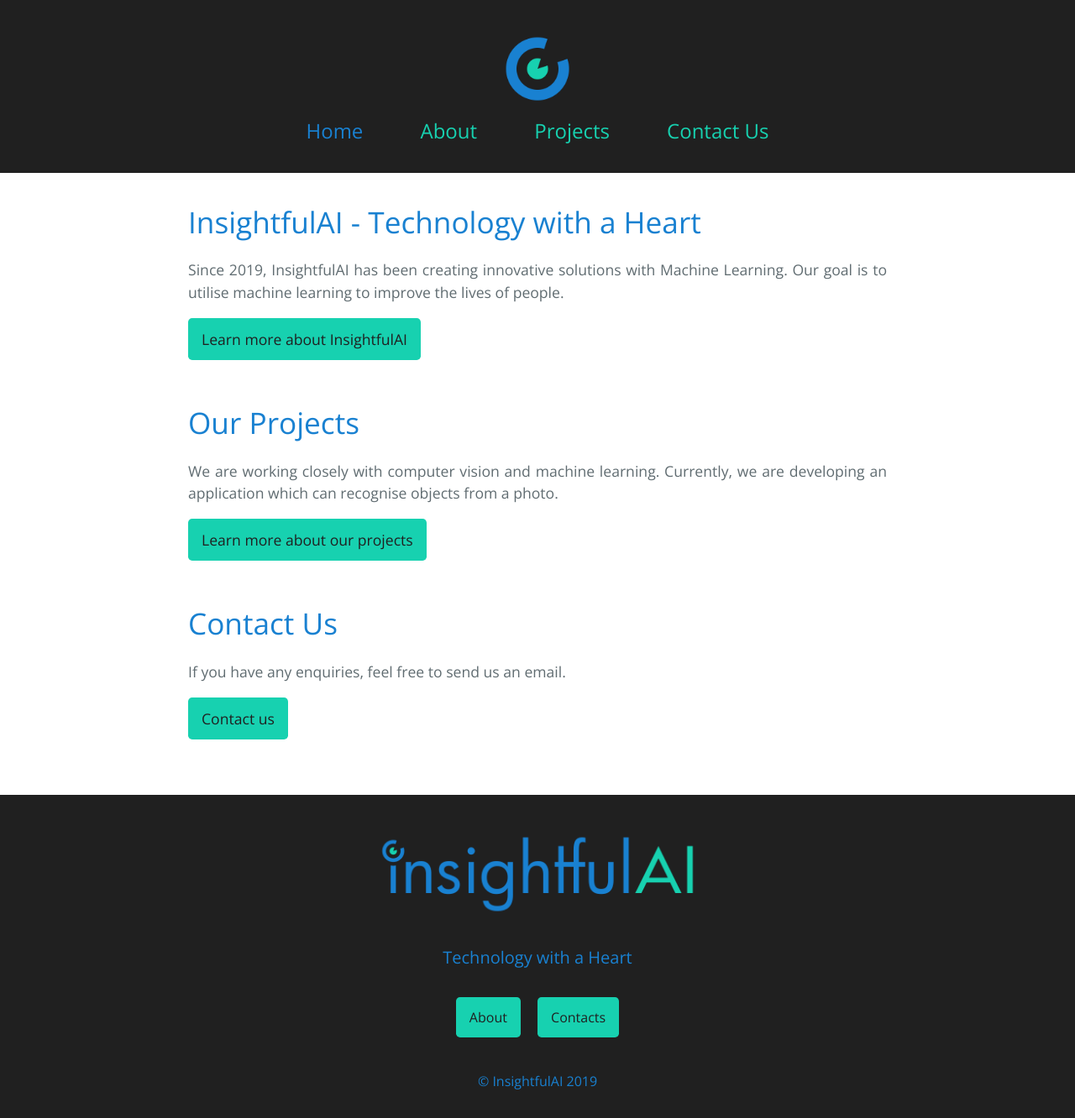
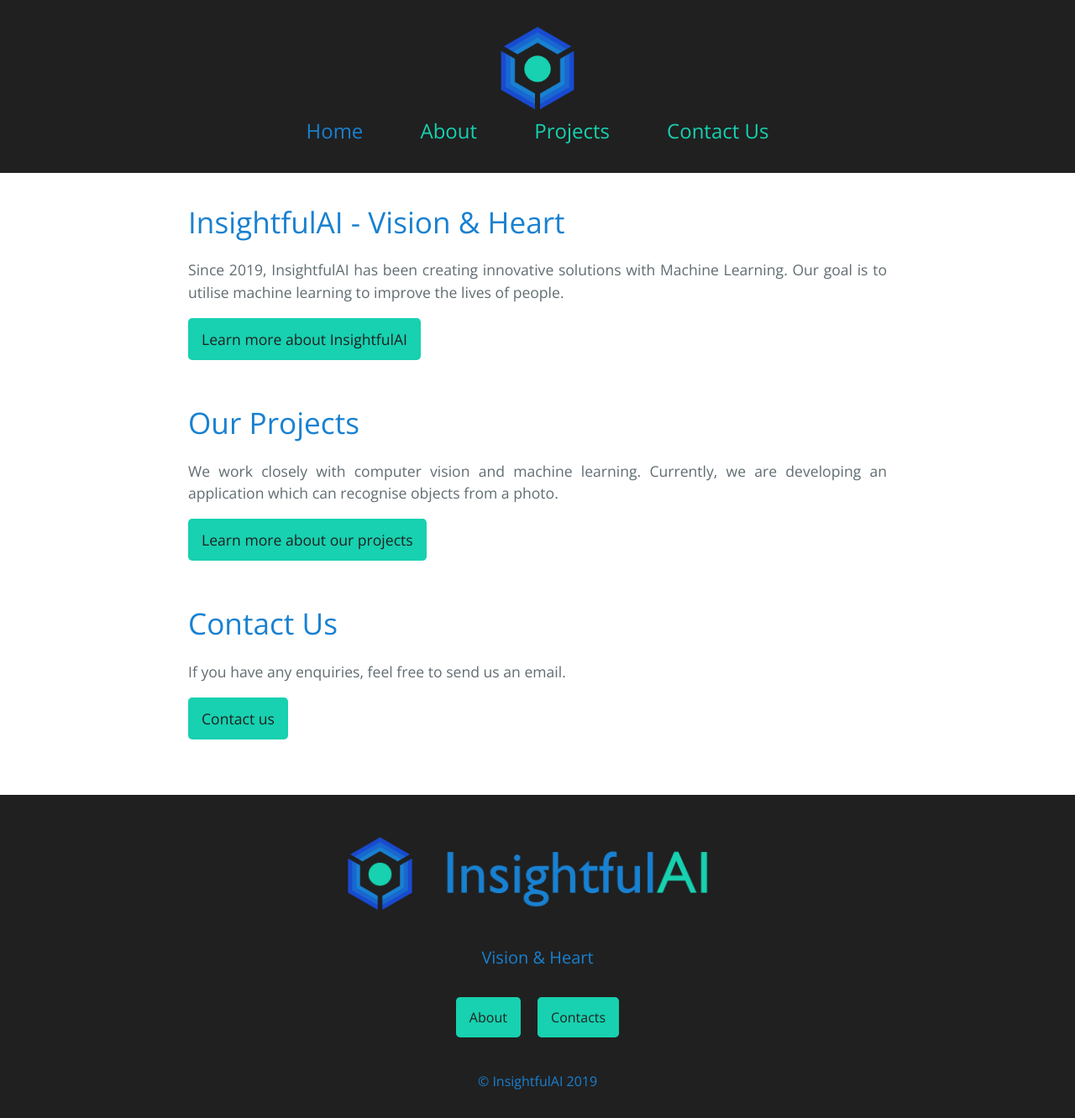
Before and after one commit to InsightfulAI/insightfulai.github.io, a Jekyll site: the page built from index.md, in a window 1280 px wide. Shown: the whole page at 84% size. Built offline with Jekyll 4.4.1, drawn with Linux system fonts in a browser that asks for light colours.

Commit message:
Updated graphics

```diff
--- a/_layouts/default.html
+++ b/_layouts/default.html
@@ -36,7 +36,7 @@
 
     <footer class="site-footer">
       <img src="/assets/images/LogoLarge.png" alt="InsightfulAI" width="500rem">
-      <h2 class="project-tagline">Technology with a Heart</h2>
+      <h2 class="project-tagline">Vision & Heart</h2>
       <a href="/about.html" class="btn">About</a>
       <a href="/contacts.html" class="btn">Contacts</a>
       <br>
--- a/index.md
+++ b/index.md
@@ -3,7 +3,7 @@
 title: Home
 ---
 
-# InsightfulAI - Technology with a Heart
+# InsightfulAI - Vision & Heart
 
 Since 2019, InsightfulAI has been creating innovative solutions with Machine Learning. Our goal is to utilise machine learning to improve the lives of people.
 
@@ -11,7 +11,7 @@
 
 # Our Projects
 
-We are working closely with computer vision and machine learning. Currently, we are developing an application which can recognise objects from a photo.
+We work closely with computer vision and machine learning. Currently, we are developing an application which can recognise objects from a photo.
 
 [Learn more about our projects](./projects.html){: .btn}
 
```
Also changed, not shown: assets/images/LogoLarge.png, assets/images/LogoSmall.png, assets/images/inclassifier.png.
